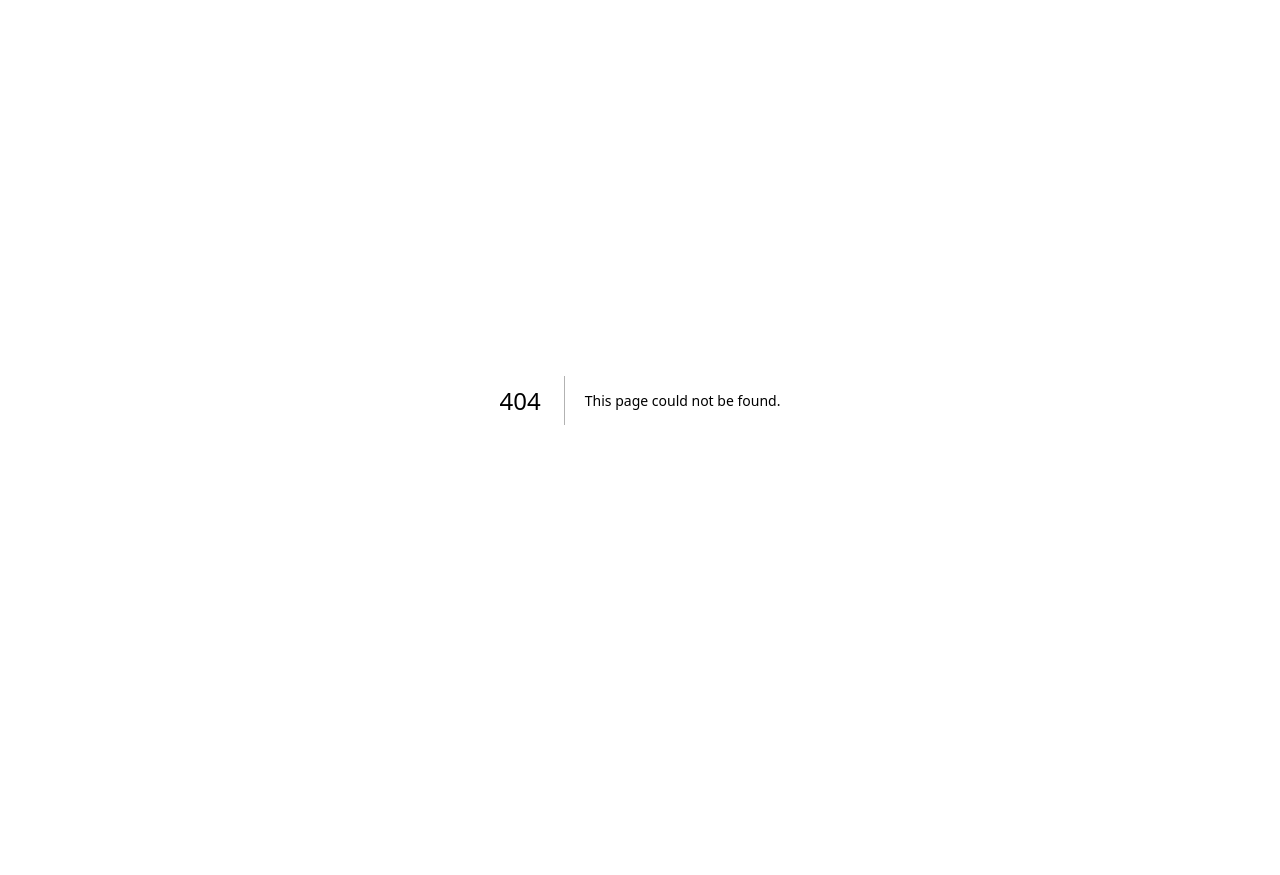
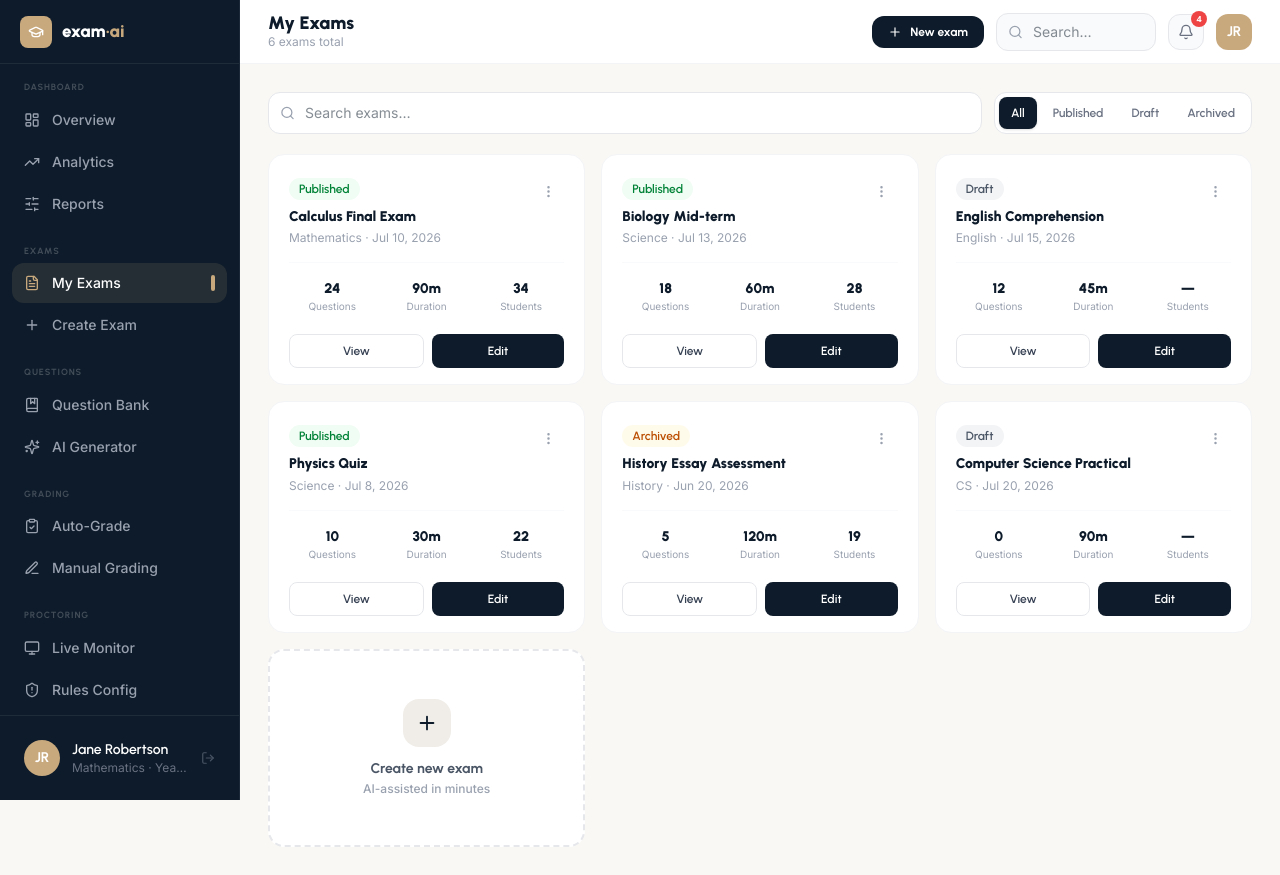
Before and after one commit to phornsinet1302/online_exam, a Next.js app in the folder frontend/: page /dashboard/exams in a window 1280 px wide. Before the commit this address had no page. Before the commit the page ends 800 px from the top, so only its background shows below. Built offline with nearby package versions, Linux system fonts and the light colour scheme.

Commit message:
Add teacher exams list screen route

```diff
--- /dev/null
+++ b/frontend/src/app/(dashboard)/dashboard/exams/page.tsx
@@ -0,0 +1,5 @@
+import { ExamList } from "../../../App";
+
+export default function ExamsPage() {
+  return <ExamList />;
+}
```
